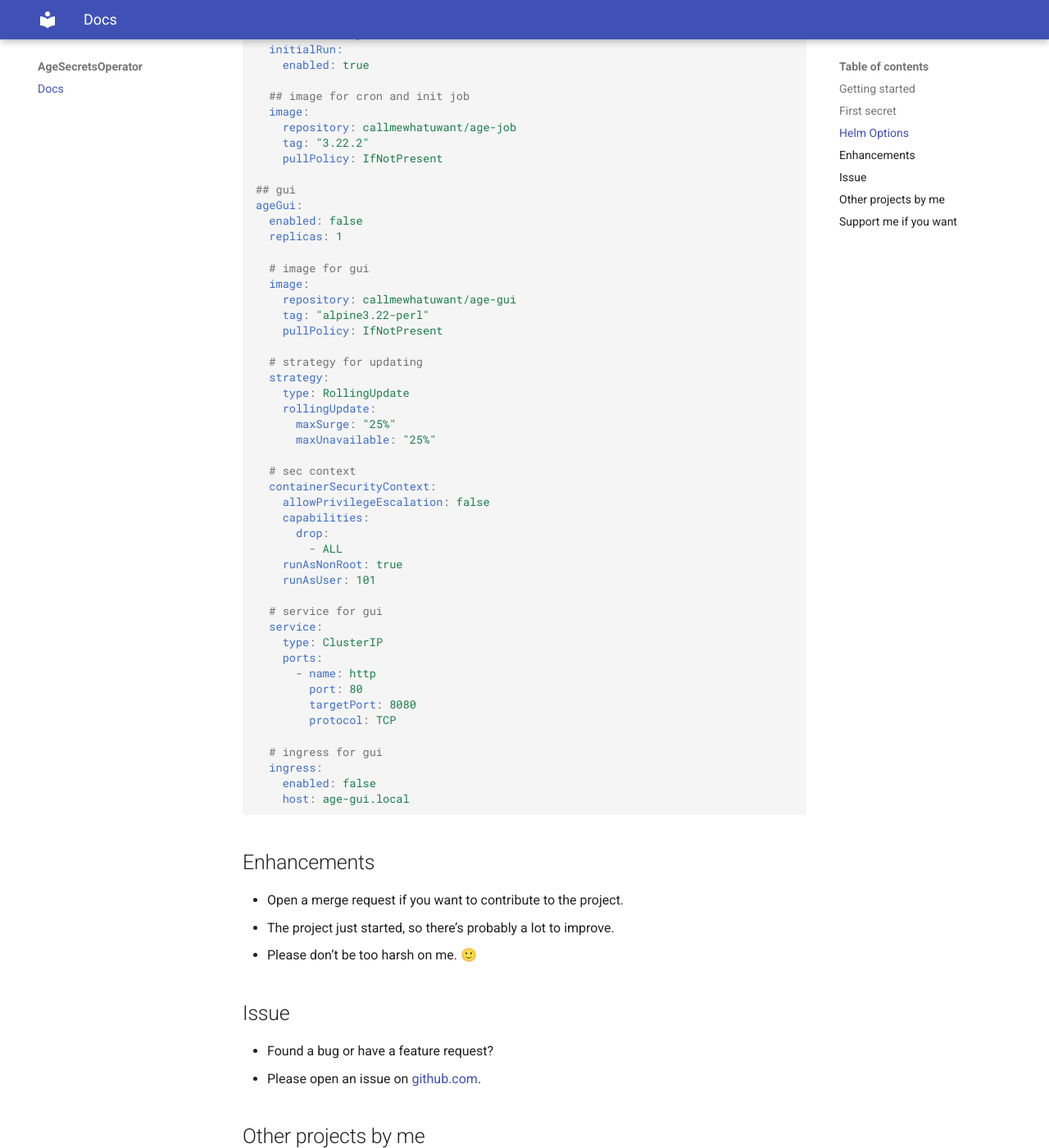
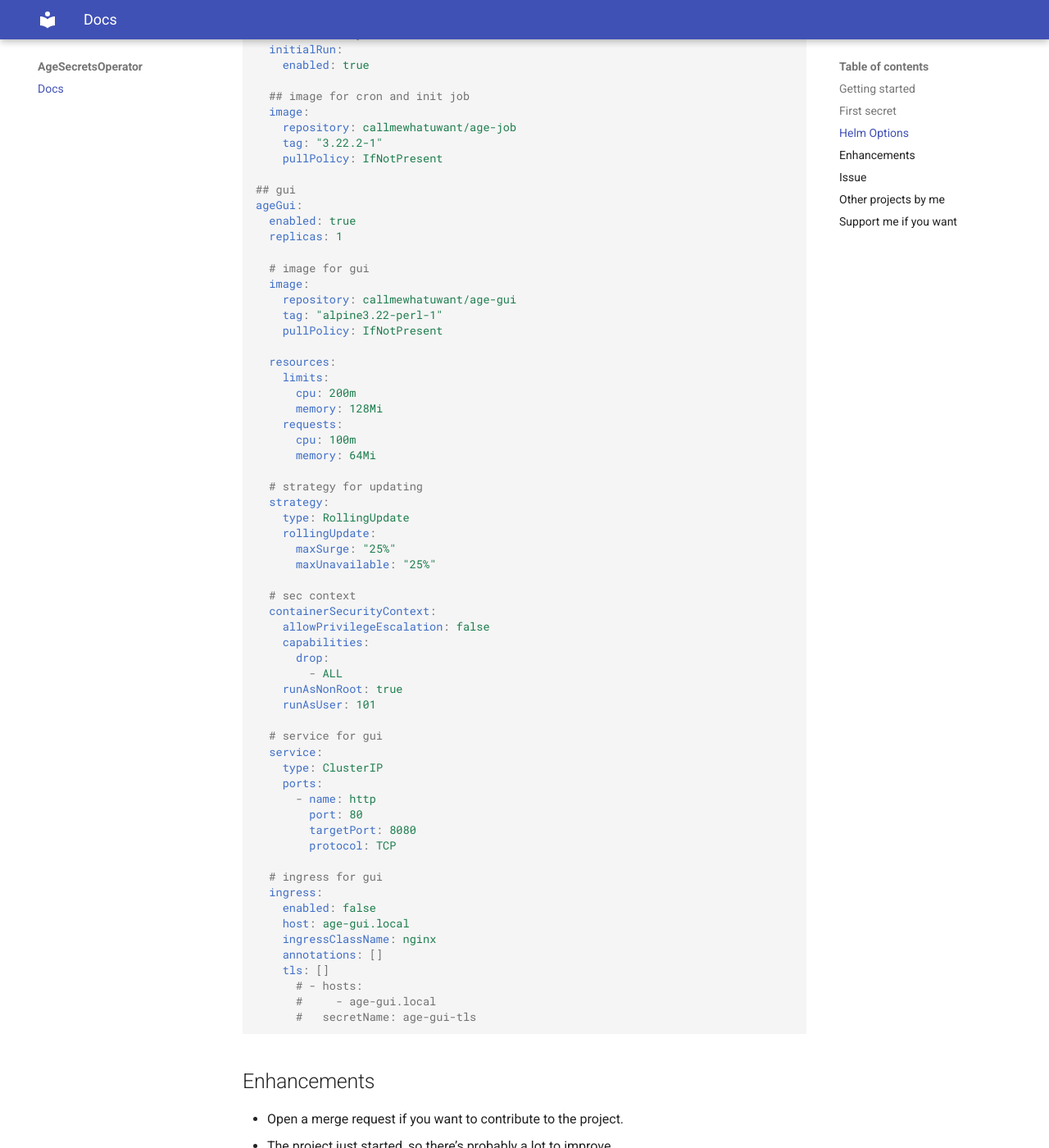
Before and after one commit to callmewhatuwant/age-secret-operator, an MkDocs documentation site: the page built from docs/operator/docs/index.md, in a window 1280 px wide and 1400 px high, scrolled down 2923 px. Shown: the whole window at 82% size. Built offline with MkDocs 1.6.1 and Material for MkDocs 9.7.7, drawn with Linux system fonts in a browser that asks for light colours; the version menu is left out.

Commit message:
mike docs

````diff
--- a/docs/operator/docs/index.md
+++ b/docs/operator/docs/index.md
@@ -154,19 +154,27 @@ ageKeyRotation:
   ## image for cron and init job
   image:
     repository: callmewhatuwant/age-job
-    tag: "3.22.2"
+    tag: "3.22.2-1"
     pullPolicy: IfNotPresent
 
 ## gui
 ageGui:
-  enabled: false
+  enabled: true
   replicas: 1
 
   # image for gui
   image:
     repository: callmewhatuwant/age-gui
-    tag: "alpine3.22-perl"
+    tag: "alpine3.22-perl-1"
     pullPolicy: IfNotPresent
+
+  resources:
+    limits:
+      cpu: 200m
+      memory: 128Mi
+    requests:
+      cpu: 100m
+      memory: 64Mi
 
   # strategy for updating
   strategy:
@@ -197,6 +205,12 @@ ageGui:
   ingress:
     enabled: false
     host: age-gui.local
+    ingressClassName: nginx
+    annotations: []
+    tls: []
+      # - hosts:
+      #     - age-gui.local
+      #   secretName: age-gui-tls
 ```
 
 ## Enhancements
````
Also changed, not shown: other parts of docs/operator/docs/index.md (+2 -2 lines), docs/operator/site/index.html.
